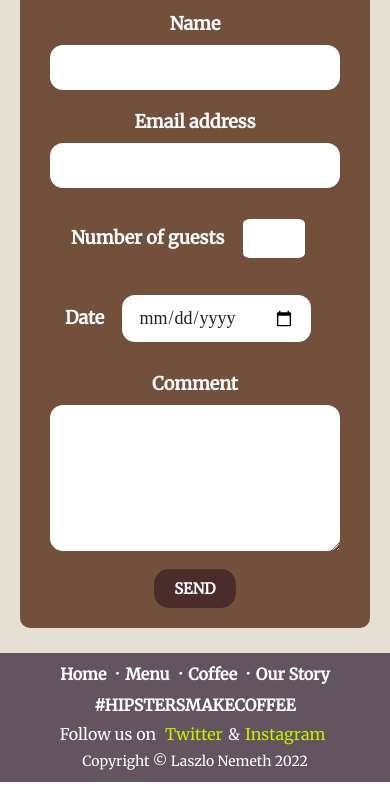
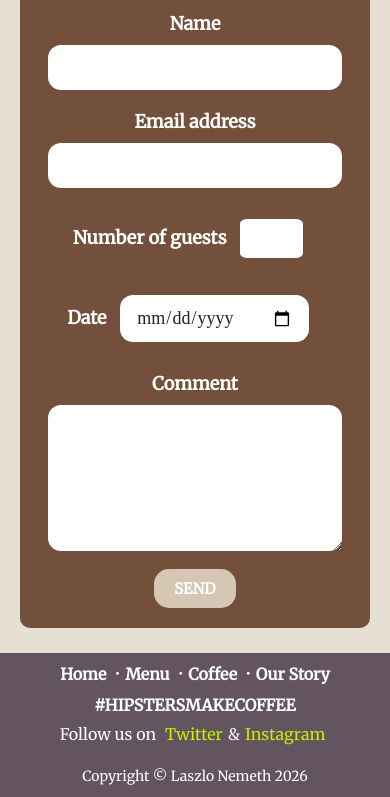
Before and after one commit to lac0220/hackaton-coffeeshop, a plain HTML site: page our-story.html in a window 390 px wide. Shown: the part 615-1412 px from the top of the page. Drawn offline with nearby package versions, Linux system fonts and the light colour scheme.

Commit message:
Update copyright - Edit Readmefile

```diff
--- a/css/style.css
+++ b/css/style.css
@@ -575,8 +575,8 @@ nav ul:nth-child(2) li a:hover {
 .our-story form input[type=text],
 .our-story form input[type=date],
 .our-story form textarea {
-  margin: 6px auto 16px;
-  padding: 12px;
+  margin: 6px 12px 16px;
+  padding: 12px 16px;
   outline: none;
   resize: vertical;
   border: 2px solid #72503C;
@@ -599,11 +599,11 @@ nav ul:nth-child(2) li a:hover {
   font-weight: bold;
   font-size: 1.25rem;
   font-family: "Merriweather", "Times New Roman", Times, serif;
-  background-color: #4a2c2a;
+  background-color: #d6c6b4;
   color: white;
 }
 .our-story form input[type=submit]:hover {
-  background-color: #d6c6b4;
+  background-color: #4a2c2a;
 }
 .our-story form input[type=text]:required:focus:invalid {
   border: 2px solid red;
@@ -623,8 +623,6 @@ nav ul:nth-child(2) li a:hover {
   .our-story form input[type=text],
 .our-story form input[type=date],
 .our-story form textarea {
-    margin: 6px 12px 16px;
-    padding: 12px 16px;
     font-size: 1.25rem;
   }
   .our-story form input[type=submit] {
@@ -667,7 +665,7 @@ nav ul:nth-child(2) li a:hover {
   .our-story form input[type=text],
 .our-story form input[type=date],
 .our-story form textarea {
-    width: 84%;
+    width: 85%;
   }
   .our-story form input[type=date] {
     width: 42%;
@@ -756,6 +754,7 @@ footer ul:nth-child(2) li p:nth-child(2) a:hover {
   color: #d6c6b4;
 }
 footer ul:nth-child(2) li p:nth-child(3) {
+  float: right;
   margin: -28px 30px 0;
   font-size: 1.125rem;
 }
@@ -765,8 +764,8 @@ footer ul:nth-child(2) li p:nth-child(3) {
     margin: auto 40px;
   }
   footer ul:nth-child(2) li p:nth-child(3) {
-    position: static;
-    margin: 10px 0 0 0;
+    float: none;
+    margin-top: 20px;
     text-align: center;
   }
 }
@@ -796,7 +795,6 @@ footer ul:nth-child(2) li p:nth-child(2) {
     padding: 5px 0;
   }
   footer ul:nth-child(2) li p:nth-child(3) {
-    margin-top: 5px;
     font-size: 0.875rem;
   }
 }
--- a/our-story.html
+++ b/our-story.html
@@ -35,34 +35,22 @@
             <h2>Make a Reservation</h2>
             <form action="action_page.php" method="POST">
                 <div class="input1">
-                    <label for="name">Name
-                        <input type="text" id="name" name="name" required>
-                    </label>
+                    <label for="name">Name<input type="text" id="name" name="name" required></label>
                 </div>
                 <div class="input2">
-                    <label for="email">Email address
-                        <input type="text" id="email" name="email" required>
-                    </label>
+                    <label for="email">Email address<input type="text" id="email" name="email" required></label>
                 </div>
                 <div class="input3">
-                    <label for="guests">Number of guests
-                        <input type="text" id="guests" name="guests" required>
-                    </label>
+                    <label for="guests">Number of guests<input type="text" id="guests" name="guests" required></label>
                 </div>
                 <div class="input4">
-                    <label for="date">Date
-                        <input type="date" id="fate" name="date" required>
-                    </label>
+                    <label for="date">Date<input type="date" id="fate" name="date" required></label>
                 </div>
                 <div class="input5">
-                    <label for="message">Comment
-                        <textarea id="comment" name="comment"></textarea>
-                    </label>
+                    <label for="message">Comment<textarea id="comment" name="comment"></textarea></label>
                 </div>
                 <div class="input6">
-                    <label>
-                        <input type="submit" value="SEND">
-                    </label>
+                    <label><input type="submit" value="SEND"></label>
                 </div>
             </form>
         </section>
@@ -76,8 +64,8 @@
             <ul>
                 <li>
                     <p> #HIPSTERSMAKECOFFEE</p>
-                    <p>Follow us on <a href="https://twitter.com/" aria-label="Twitter" rel="noopener noreferrer">Twitter</a>&#38;<a href="https://www.instagram.com/" aria-label="Instagram" rel="noopener noreferrer" target="_blank">Instagram</a></p>
-                    <p>Copyright &copy; Laszlo Nemeth 2022</p>
+                    <p>Follow us on <a href="https://twitter.com/" aria-label="Twitter" target="_blank" rel="noopener noreferrer">Twitter</a>&#38;<a href="https://www.instagram.com/" aria-label="Instagram" rel="noopener noreferrer" target="_blank">Instagram</a></p>
+                    <p>Copyright &copy; Laszlo Nemeth 2026</p>
                 </li>
             </ul>
         </footer>
```
Also changed, not shown: coffee.html (+2 -2 lines), index.html (+2 -2 lines), menu.html (+2 -2 lines), 1 other file.
